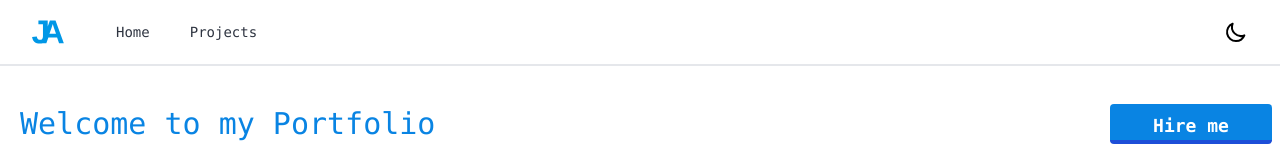
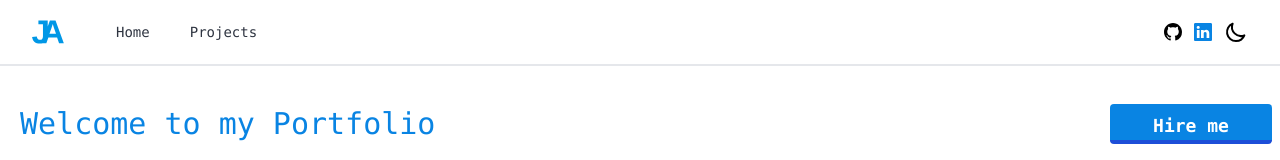
Before and after one commit to julioaraujo96/portfolio, a React (Create React App) app: page / in a window 1280 px wide. Shown: the top 160 px of the page. Built offline with nearby package versions, Linux system fonts and the light colour scheme.

Commit message:
socials styling

```diff
--- a/src/components/Navbar/Navbar.js
+++ b/src/components/Navbar/Navbar.js
@@ -36,12 +36,12 @@ const Navbar = () => {
                 </ul>
               </div>
             </div>
-            <div class="hidden md:flex items-center space-x-3 text-lg">
+            <div className="hidden md:flex items-center space-x-3 text-lg">
                 <a href="https://github.com/julioaraujo96" target="_blank" rel="noreferrer" >
-                  <BsGithub className="text-white hover:text-black "/>
+                  <BsGithub className="text-black hover:opacity-80 dark:text-white dark:hover:text-black "/>
                 </a>
                 <a href="https://www.linkedin.com/in/júlio-araújo-ba3441235/" target="_blank" rel="noreferrer" >
-                  <BsLinkedin className="text-white hover:text-primary"/>
+                  <BsLinkedin className="text-primary hover:opacity-80 dark:text-white dark:hover:text-primary"/>
                 </a>
                 <Darkmode />
             </div>
```
